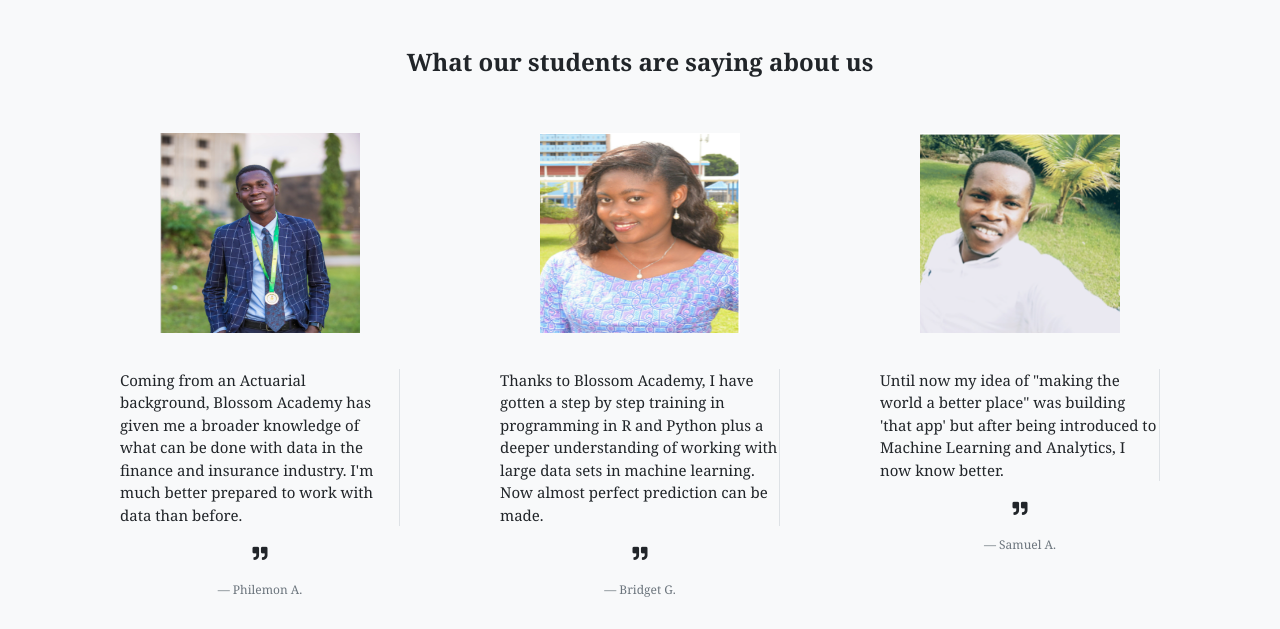
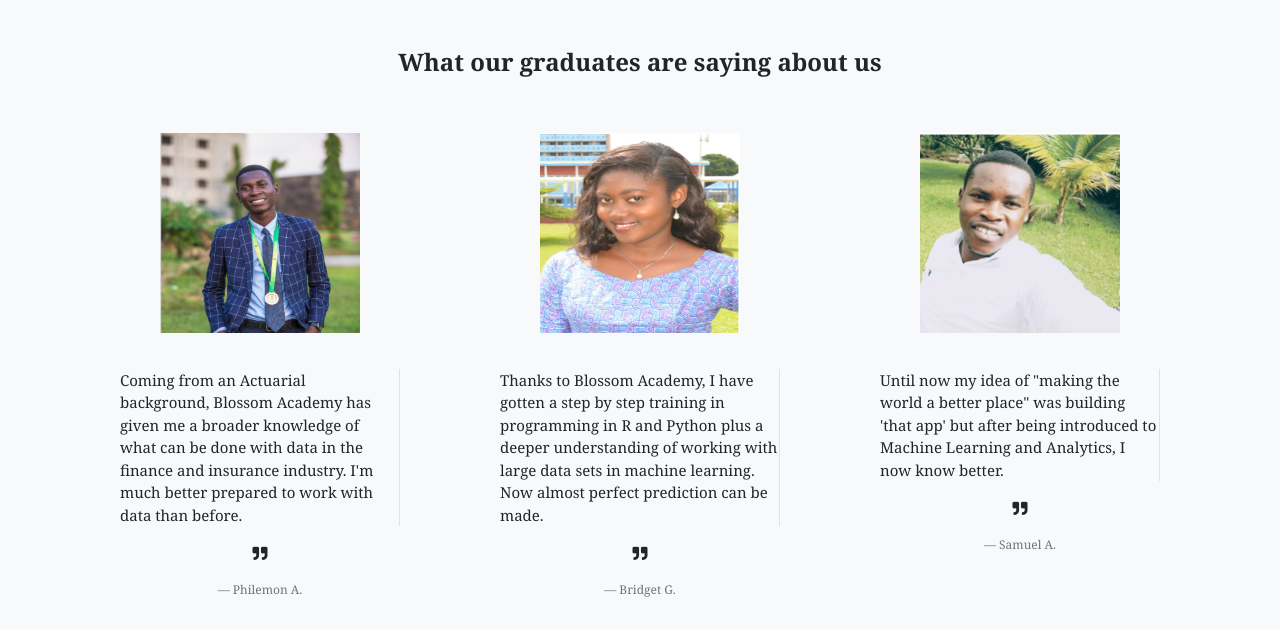
Before and after one commit to BlossomAcademy/blossomac, a Django app: page / in a window 1280 px wide. Shown: the part 1452-2081 px from the top of the page. Run offline with Django 3.2, Linux system fonts and the light colour scheme; some libraries are stand-ins or nearby versions.

Commit message:
Update basic.html

```diff
--- a/datascience/templates/basic.html
+++ b/datascience/templates/basic.html
@@ -74,7 +74,7 @@
 
     <div class="bg-light">
       <div class="container">
-        <h3 class="text-center font-weight-bold p-5 "> What our students are saying about us</h3>
+        <h3 class="text-center font-weight-bold p-5 "> What our graduates are saying about us</h3>
         <div class="row">
           <div class="col-12 col-sm-4">
             <div class="container">
```
